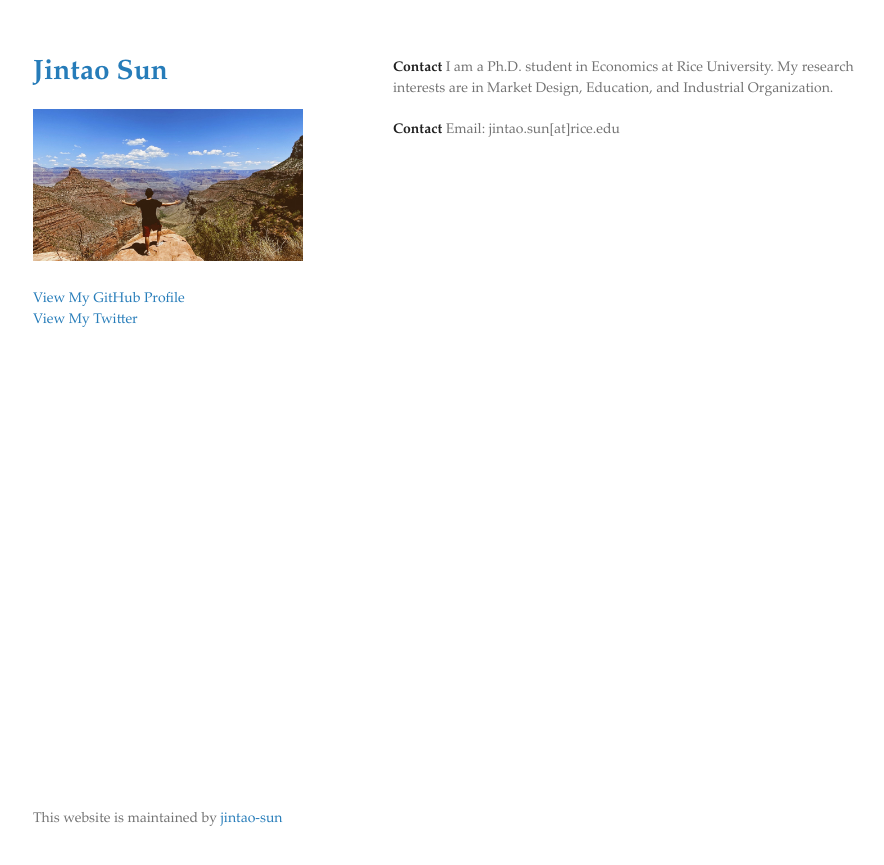
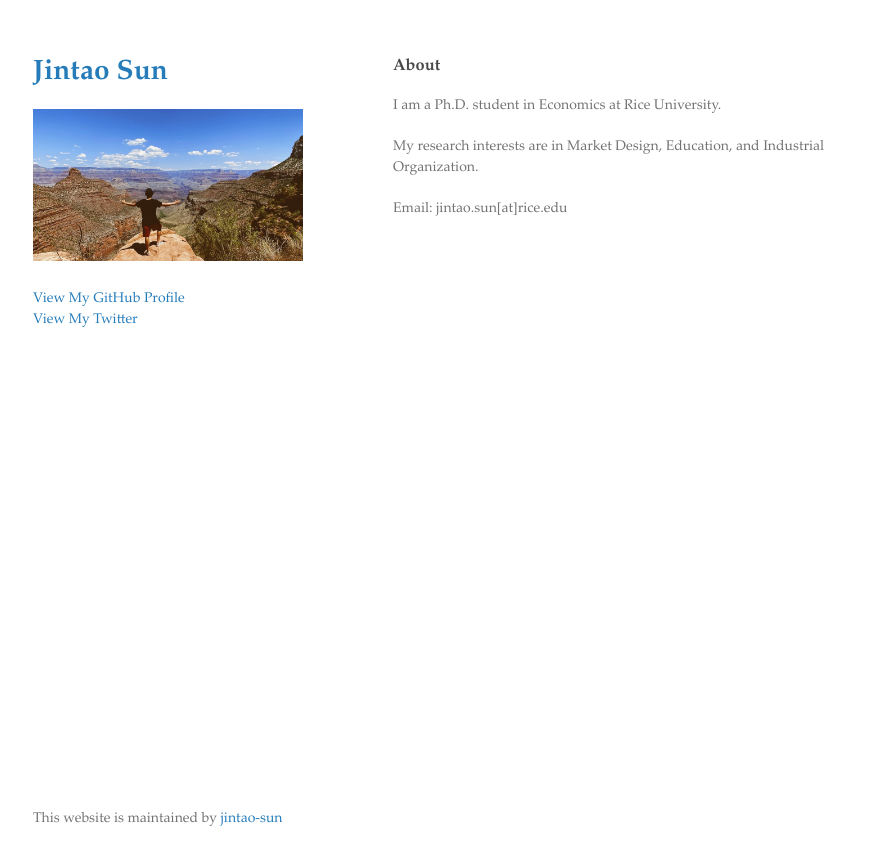
Before and after one commit to jintao-sun/jintao-sun.github.io, a Jekyll site: the page built from index.md, in a window 1280 px wide. Shown: the top 865 px of the page, without its empty margins (177-1061 px from the left). Built offline with Jekyll 4.4.1, drawn with Linux system fonts in a browser that asks for light colours; the repository's description, which GitHub fills in, is left out; our own code applies the rules of GitHub Pages for plain Markdown files.

Commit message:
Update index.md

```diff
--- a/index.md
+++ b/index.md
@@ -2,9 +2,10 @@
 layout: default
 ---
 
-**Contact**
+### About
+
 I am a Ph.D. student in Economics at Rice University.
+
 My research interests are in Market Design, Education, and Industrial Organization.
 
-**Contact**
 Email: jintao.sun[at]rice.edu
```
